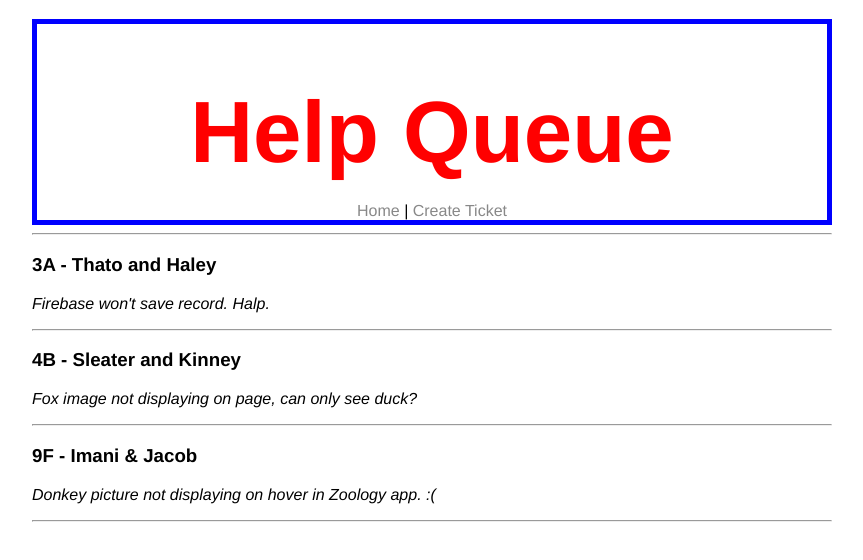
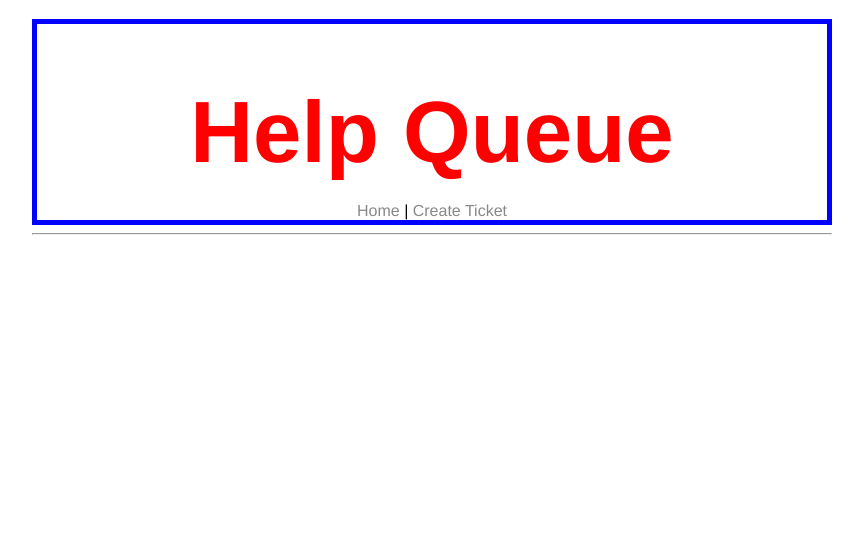
Before and after one commit to lenjha/epicodus-help-queue, a React app: page /#/ in a window 1280 px wide. Shown: the top 560 px of the page, without its empty margins (208-1071 px from the left). Built offline with nearby package versions, Linux system fonts and the light colour scheme.

Commit message:
put application state in app component and add created inverse data flow between NewTicketForm and Ticket components using PropTypes

```diff
--- a/src/components/App.jsx
+++ b/src/components/App.jsx
@@ -4,8 +4,23 @@
 import TicketList from './TicketList';
 import { Switch, Route } from 'react-router-dom';
 
+class App extends React.Component {
 
-function App() {
+  constructor(props) {
+    super(props);
+    this.state = {
+      masterTicketList: []
+    };
+    this.handleAddingNewTicketToList = this.handleAddingNewTicketToList.bind(this);
+  }
+
+  handleAddingNewTicketToList(newTicket){
+    var newMasterTicketList = this.state.masterTicketList.slice();
+    newMasterTicketList.push(newTicket);
+    this.setState({masterTicketList: newMasterTicketList});
+  }
+
+  render() {
     return (
       <div>
         <style jsx global>{`
@@ -31,13 +46,15 @@
           <div className="box">
             <Header />
             <Switch>
-            <Route exact path='/' component={TicketList} />
-            <Route path='/newticket' component={NewTicketControl} />
+              <Route exact path='/' render={()=><TicketList ticketList={this.state.masterTicketList} />} />
+              <Route path='/newticket' render={()=><NewTicketControl onNewTicketCreation={this.handleAddingNewTicketToList} />} />
             </Switch>
           </div>
         </div>
       </div>
     );
   }
+}
+
 
 export default App;
--- a/src/components/NewTicketControl.jsx
+++ b/src/components/NewTicketControl.jsx
@@ -1,6 +1,7 @@
 import React from 'react';
 import ConfirmationQuestions from './ConfirmationQuestions';
 import NewTicketForm from './NewTicketForm';
+import PropTypes from 'prop-types';
 
 class NewTicketControl extends React.Component {
 
@@ -16,10 +17,11 @@
     this.setState({formVisibleOnPage: true});
   }
 
+
   render(){
     let currentlyVisibleContent = null;
     if (this.state.formVisibleOnPage){
-      currentlyVisibleContent = <NewTicketForm />;
+      currentlyVisibleContent = <NewTicketForm onNewTicketCreation={this.props.onNewTicketCreation}/>;
     } else {
       currentlyVisibleContent = <ConfirmationQuestions onTroubleshootingConfirmation={this.handleTroubleshootingConfirmation}/>;
     }
@@ -31,4 +33,8 @@
   }
 }
 
+NewTicketControl.propTypes = {
+  onNewTicketCreation: PropTypes.func
+};
+
 export default NewTicketControl;
--- a/src/components/NewTicketForm.jsx
+++ b/src/components/NewTicketForm.jsx
@@ -1,24 +1,44 @@
 import React from 'react';
+import PropTypes from 'prop-types';
 
-function NewTicketForm(){
+function NewTicketForm(props){
+  let _names = null;
+  let _location = null;
+  let _issue = null;
+
+  function handleNewTicketFormSubmission(event) {
+    event.preventDefault();
+    props.onNewTicketCreation({names: _names.value, location: _location.value, issue: _issue.value});
+    _names.value = '';
+    _location.value = '';
+    _issue.value = '';
+  }
+
   return(
     <div>
-      <form>
+      <form onSubmit={handleNewTicketFormSubmission}>
         <input
           type='text'
           id='names'
-          placeholder='Pair Names'/>
+          placeholder='Pair Names'
+          ref={(input) => {_names = input;}}/>
         <input
           type='text'
           id='location'
-          placeholder='Location'/>
+          placeholder='Location'
+          ref={(input) => {_location = input;}}/>
         <textarea
           id='issue'
-          placeholder='Describe your issue.'/>
+          placeholder='Describe your issue.'
+          ref={(textarea) => {_issue = textarea;}}/>
         <button type='submit'>Help!</button>
       </form>
     </div>
   );
 }
 
+NewTicketForm.propTypes = {
+  onNewTicketCreation: PropTypes.func
+};
+
 export default NewTicketForm;
--- a/src/components/TicketList.jsx
+++ b/src/components/TicketList.jsx
@@ -1,29 +1,12 @@
 import React from 'react';
 import Ticket from './Ticket';
+import PropTypes from 'prop-types';
 
-var masterTicketList = [
-  {
-    names: 'Thato and Haley',
-    location: '3A',
-    issue: 'Firebase won\'t save record. Halp.'
-  },
-  {
-    names: 'Sleater and Kinney',
-    location: '4B',
-    issue: 'Fox image not displaying on page, can only see duck?'
-  },
-  {
-    names: 'Imani & Jacob',
-    location: '9F',
-    issue: 'Donkey picture not displaying on hover in Zoology app. :('
-  }
-];
-
-function TicketList() {
+function TicketList(props) {
   return (
     <div>
       <hr/>
-      {masterTicketList.map((ticket, index) =>
+      {props.ticketList.map((ticket, index) =>
         <Ticket names={ticket.names}
           location={ticket.location}
           issue={ticket.issue}
@@ -33,4 +16,8 @@
   );
 }
 
+TicketList.propTypes = {
+  ticketList: PropTypes.array
+};
+
 export default TicketList;
```
Lines whose indentation alone changed are shown as unchanged.
